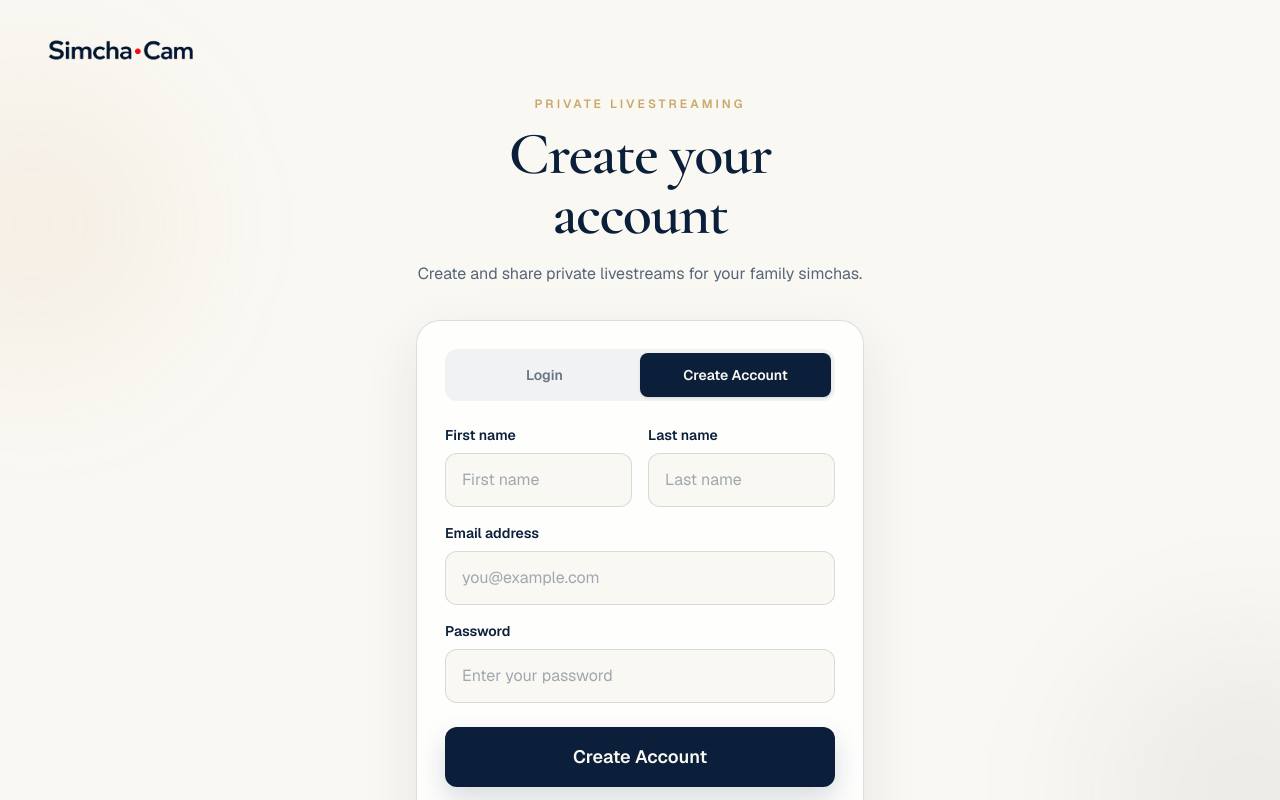
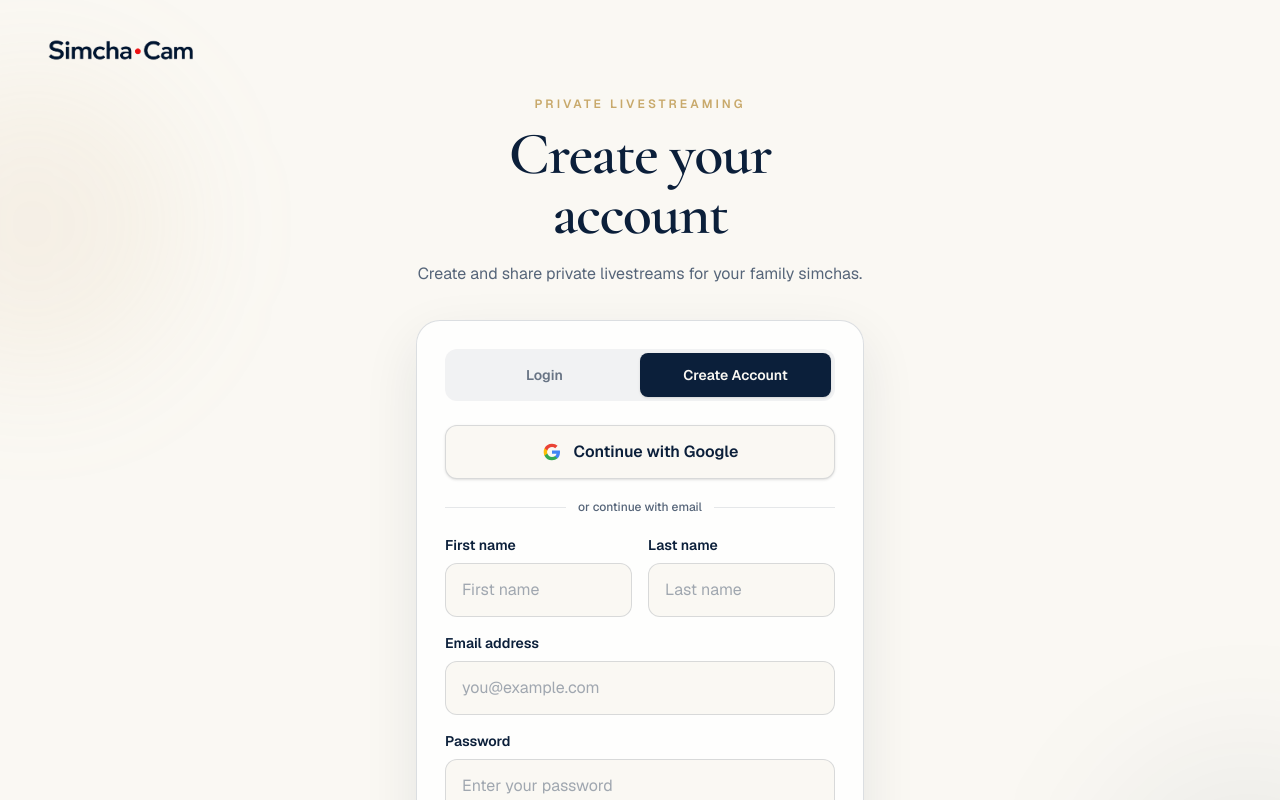
Before and after one commit to ElHighPriest/simchacam, a Next.js app: page /auth in a window 1280 px wide. Shown: the top 800 px of the page. Built offline with nearby package versions, Linux system fonts and the light colour scheme.

Commit message:
Add Google sign in

```diff
--- /dev/null
+++ b/app/[locale]/auth/callback/page.tsx
@@ -0,0 +1,31 @@
+import type { Metadata } from "next";
+import OAuthCallbackClient from "@/app/auth/OAuthCallbackClient";
+import { getMessages, isLocale, type Locale } from "@/lib/i18n";
+
+type OAuthCallbackPageProps = {
+  params: Promise<{ locale: string }>;
+};
+
+export async function generateMetadata({
+  params,
+}: OAuthCallbackPageProps): Promise<Metadata> {
+  const { locale: localeParam } = await params;
+  const locale: Locale = isLocale(localeParam) ? localeParam : "en";
+
+  return {
+    title: `${getMessages(locale).auth.oauthCompleting} | SimchaCam`,
+    robots: {
+      index: false,
+      follow: false,
+    },
+  };
+}
+
+export default async function OAuthCallbackPage({
+  params,
+}: OAuthCallbackPageProps) {
+  const { locale: localeParam } = await params;
+  const locale: Locale = isLocale(localeParam) ? localeParam : "en";
+
+  return <OAuthCallbackClient locale={locale} />;
+}
--- /dev/null
+++ b/app/auth/OAuthCallbackClient.tsx
@@ -0,0 +1,144 @@
+"use client";
+
+import Image from "next/image";
+import Link from "next/link";
+import { useEffect, useRef, useState } from "react";
+import { useRouter } from "next/navigation";
+import PublicFooter from "@/app/components/PublicFooter";
+import {
+  getLocaleDirection,
+  getLocalizedPath,
+  getMessages,
+  type Locale,
+} from "@/lib/i18n";
+import { supabase } from "@/lib/supabase";
+
+type OAuthCallbackClientProps = {
+  locale: Locale;
+};
+
+export default function OAuthCallbackClient({
+  locale,
+}: OAuthCallbackClientProps) {
+  const router = useRouter();
+  const t = getMessages(locale).auth;
+  const homePath = getLocalizedPath(locale);
+  const authPath = getLocalizedPath(locale, "/auth");
+  const handledCallback = useRef(false);
+  const [message, setMessage] = useState(t.oauthCompleting);
+  const [failed, setFailed] = useState(false);
+
+  useEffect(() => {
+    if (handledCallback.current) {
+      return;
+    }
+
+    handledCallback.current = true;
+    let cancelled = false;
+
+    async function completeOAuthSignIn() {
+      const params = new URLSearchParams(window.location.search);
+      const oauthError =
+        params.get("error_description") ?? params.get("error");
+
+      if (oauthError) {
+        if (!cancelled) {
+          setFailed(true);
+          setMessage(t.oauthFailed);
+        }
+        return;
+      }
+
+      const code = params.get("code");
+
+      if (code) {
+        const { error } = await supabase.auth.exchangeCodeForSession(code);
+
+        if (error) {
+          if (!cancelled) {
+            setFailed(true);
+            setMessage(t.oauthFailed);
+          }
+          return;
+        }
+      }
+
+      const {
+        data: { session },
+        error,
+      } = await supabase.auth.getSession();
+
+      if (error || !session) {
+        if (!cancelled) {
+          setFailed(true);
+          setMessage(t.oauthFailed);
+        }
+        return;
+      }
+
+      if (!cancelled) {
+        router.replace(homePath);
+      }
+    }
+
+    completeOAuthSignIn();
+
+    return () => {
+      cancelled = true;
+    };
+  }, [homePath, router, t.oauthFailed]);
+
+  return (
+    <main
+      lang={locale}
+      dir={getLocaleDirection(locale)}
+      className="min-h-screen bg-warm-white text-navy"
+    >
+      <div className="relative flex min-h-[calc(100vh-4.5rem)] items-center justify-center overflow-hidden px-5 py-24">
+        <div
+          aria-hidden="true"
+          className="absolute -left-28 top-20 h-72 w-72 rounded-full bg-gold/10 blur-3xl"
+        />
+        <div
+          aria-hidden="true"
+          className="absolute -right-32 bottom-0 h-80 w-80 rounded-full bg-navy/5 blur-3xl"
+        />
+
+        <Link
+          href={homePath}
+          aria-label={t.ariaHome}
+          className="absolute left-5 top-5 h-10 w-36 overflow-hidden sm:left-8 sm:top-7 sm:h-12 sm:w-44"
+        >
+          <Image
+            src="/simchacam-logo.svg"
+            alt="SimchaCam"
+            fill
+            sizes="(max-width: 640px) 144px, 176px"
+            className="object-cover object-center mix-blend-multiply"
+          />
+        </Link>
+
+        <section className="relative z-10 w-full max-w-md rounded-[1.5rem] border border-gold/30 bg-white/80 p-6 text-center shadow-[0_20px_55px_rgba(11,31,58,0.09)] backdrop-blur sm:p-8">
+          {!failed && (
+            <div
+              aria-hidden="true"
+              className="mx-auto h-10 w-10 animate-spin rounded-full border-4 border-gold/25 border-t-gold"
+            />
+          )}
+          <h1 className="mt-5 font-display text-3xl font-semibold">
+            {message}
+          </h1>
+          {failed && (
+            <Link
+              href={authPath}
+              className="mt-6 flex min-h-12 items-center justify-center rounded-xl bg-navy px-5 py-3 font-semibold text-warm-white transition hover:bg-[#102b4f]"
+            >
+              {t.backToAuth}
+            </Link>
+          )}
+        </section>
+      </div>
+      <PublicFooter />
+    </main>
+  );
+}
--- a/app/auth/page.tsx
+++ b/app/auth/page.tsx
@@ -27,6 +27,7 @@ export default function AuthPage() {
 
   const [mode, setMode] = useState<"login" | "signup">("signup");
   const [loading, setLoading] = useState(false);
+  const [googleLoading, setGoogleLoading] = useState(false);
   const [message, setMessage] = useState("");
 
   function getAuthErrorMessage(error: { code?: string; message: string }) {
@@ -99,6 +100,27 @@ export default function AuthPage() {
     }
 
     router.push(homePath);
+  }
+
+  async function continueWithGoogle() {
+    setGoogleLoading(true);
+    setMessage("");
+
+    const redirectTo = `${window.location.origin}${getLocalizedPath(
+      locale,
+      "/auth/callback"
+    )}`;
+    const { error } = await supabase.auth.signInWithOAuth({
+      provider: "google",
+      options: {
+        redirectTo,
+      },
+    });
+
+    if (error) {
+      setGoogleLoading(false);
+      setMessage(t.oauthFailed);
+    }
   }
 
   return (
@@ -178,16 +200,57 @@ export default function AuthPage() {
             </button>
           </div>
 
+          <button
+            type="button"
+            onClick={continueWithGoogle}
+            disabled={loading || googleLoading}
+            className="mt-6 flex min-h-13 w-full items-center justify-center gap-3 rounded-xl border border-navy/15 bg-warm-white px-5 py-3.5 font-semibold text-navy shadow-sm transition hover:border-gold/55 hover:bg-white disabled:cursor-wait disabled:opacity-60"
+          >
+            <svg
+              aria-hidden="true"
+              className="h-5 w-5 shrink-0"
+              viewBox="0 0 24 24"
+            >
+              <path
+                fill="#4285F4"
+                d="M21.6 12.23c0-.71-.06-1.4-.18-2.06H12v3.9h5.38a4.6 4.6 0 0 1-2 3.02v2.53h3.24c1.9-1.75 2.98-4.33 2.98-7.39Z"
+              />
+              <path
+                fill="#34A853"
+                d="M12 22c2.7 0 4.98-.9 6.64-2.38l-3.24-2.53c-.9.6-2.05.96-3.4.96-2.61 0-4.82-1.76-5.61-4.13H3.04v2.61A10 10 0 0 0 12 22Z"
+              />
+              <path
+                fill="#FBBC05"
+                d="M6.39 13.92A6 6 0 0 1 6.08 12c0-.67.11-1.32.31-1.92V7.47H3.04A10 10 0 0 0 2 12c0 1.61.38 3.14 1.04 4.53l3.35-2.61Z"
+              />
+              <path
+                fill="#EA4335"
+                d="M12 5.95c1.47 0 2.79.51 3.83 1.5l2.88-2.88A9.65 9.65 0 0 0 12 2a10 10 0 0 0-8.96 5.47l3.35 2.61C7.18 7.71 9.39 5.95 12 5.95Z"
+              />
+            </svg>
+            <span>
+              {googleLoading ? t.googleLoading : t.continueWithGoogle}
+            </span>
+          </button>
+
+          <div className="my-5 flex items-center gap-3">
+            <span className="h-px flex-1 bg-navy/10" />
+            <span className="text-xs font-medium text-muted-navy">
+              {t.orContinueWithEmail}
+            </span>
+            <span className="h-px flex-1 bg-navy/10" />
+          </div>
+
           {message && (
             <div
               role="status"
-              className="mt-5 rounded-xl border border-gold/35 bg-pale-gold/70 px-4 py-3 text-sm leading-6 text-navy"
+              className="rounded-xl border border-gold/35 bg-pale-gold/70 px-4 py-3 text-sm leading-6 text-navy"
             >
               {message}
             </div>
           )}
 
-          <div className="mt-6 space-y-4">
+          <div className={`${message ? "mt-6" : ""} space-y-4`}>
             {mode === "signup" && (
               <div className="grid gap-4 sm:grid-cols-2">
                 <div>
@@ -273,7 +336,7 @@ export default function AuthPage() {
 
           <button
             onClick={handleSubmit}
-            disabled={loading}
+            disabled={loading || googleLoading}
             className="mt-6 min-h-14 w-full rounded-xl bg-navy px-6 py-4 text-lg font-semibold text-warm-white shadow-[0_12px_28px_rgba(11,31,58,0.16)] transition hover:bg-[#102b4f] disabled:cursor-wait disabled:bg-navy/45"
           >
             {loading
--- a/messages/en.json
+++ b/messages/en.json
@@ -60,6 +60,12 @@
     "passwordPlaceholder": "Enter your password",
     "forgotPassword": "Forgot Password?",
     "loading": "Please wait...",
+    "continueWithGoogle": "Continue with Google",
+    "googleLoading": "Connecting to Google...",
+    "orContinueWithEmail": "or continue with email",
+    "oauthCompleting": "Completing your sign-in...",
+    "oauthFailed": "Google sign-in could not be completed. Please try again.",
+    "backToAuth": "Back to login",
     "signupSuccess": "Check your email and confirm your account before logging in to SimchaCam. If you do not see the email, check your spam or junk folder.",
     "signupFootnote": "You will need to confirm your email before creating or managing events.",
     "loginFootnote": "Only confirmed accounts can access protected SimchaCam features.",
--- a/messages/he.json
+++ b/messages/he.json
@@ -60,6 +60,12 @@
     "passwordPlaceholder": "הזינו את הסיסמה שלכם",
     "forgotPassword": "שכחתם את הסיסמה?",
     "loading": "אנא המתינו...",
+    "continueWithGoogle": "המשך עם Google",
+    "googleLoading": "מתחבר ל-Google...",
+    "orContinueWithEmail": "או המשיכו באמצעות אימייל",
+    "oauthCompleting": "משלימים את ההתחברות...",
+    "oauthFailed": "לא ניתן היה להשלים את ההתחברות באמצעות Google. נסו שוב.",
+    "backToAuth": "חזרה להתחברות",
     "signupSuccess": "בדקו את האימייל שלכם ואשרו את החשבון לפני הכניסה ל-SimchaCam. אם ההודעה אינה מופיעה, בדקו גם בתיקיית הספאם או דואר הזבל.",
     "signupFootnote": "יש לאשר את כתובת האימייל לפני יצירה או ניהול של אירועים.",
     "loginFootnote": "רק חשבונות שאושרו יכולים לגשת לתכונות המוגנות של SimchaCam.",
```
